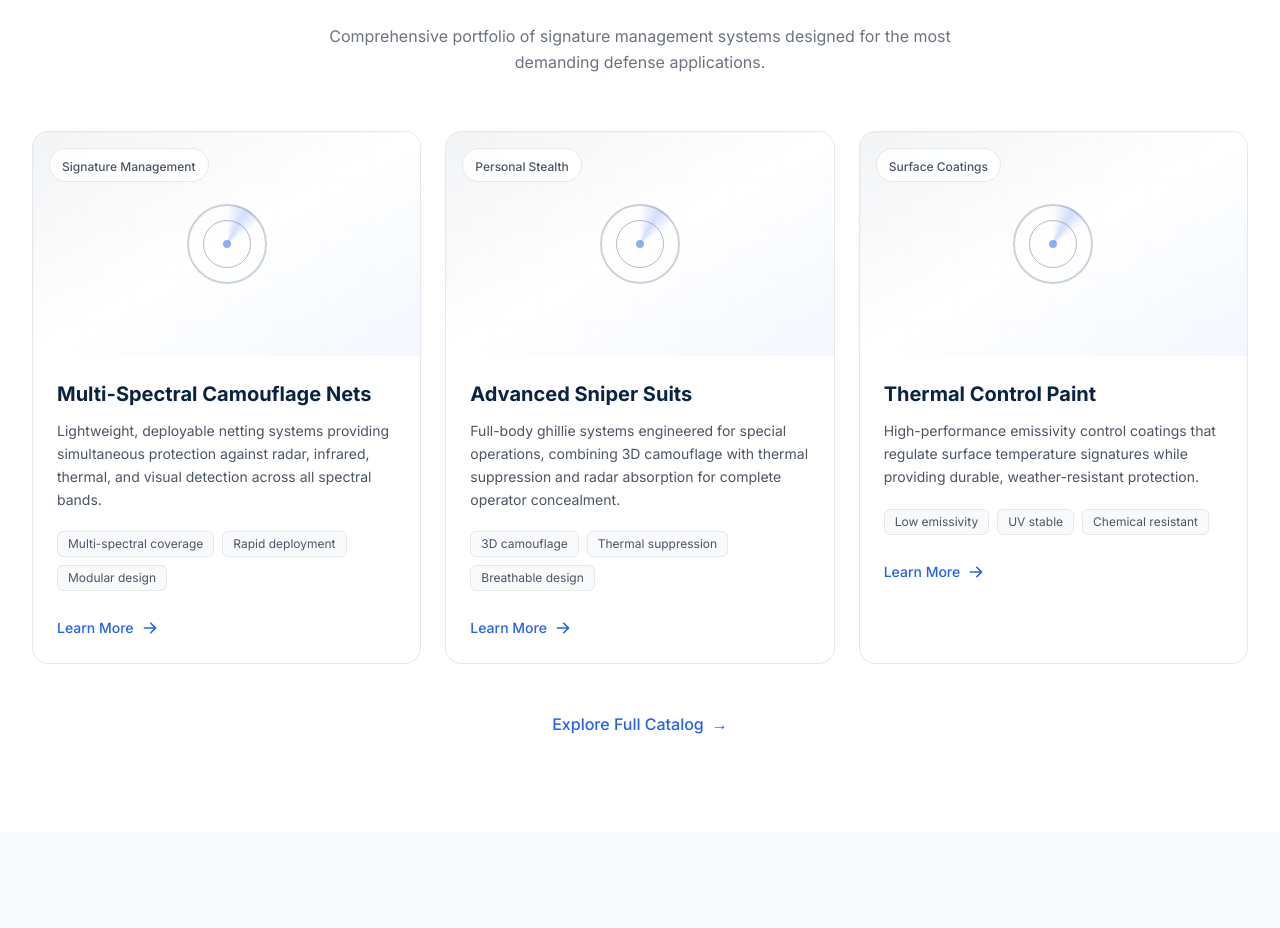
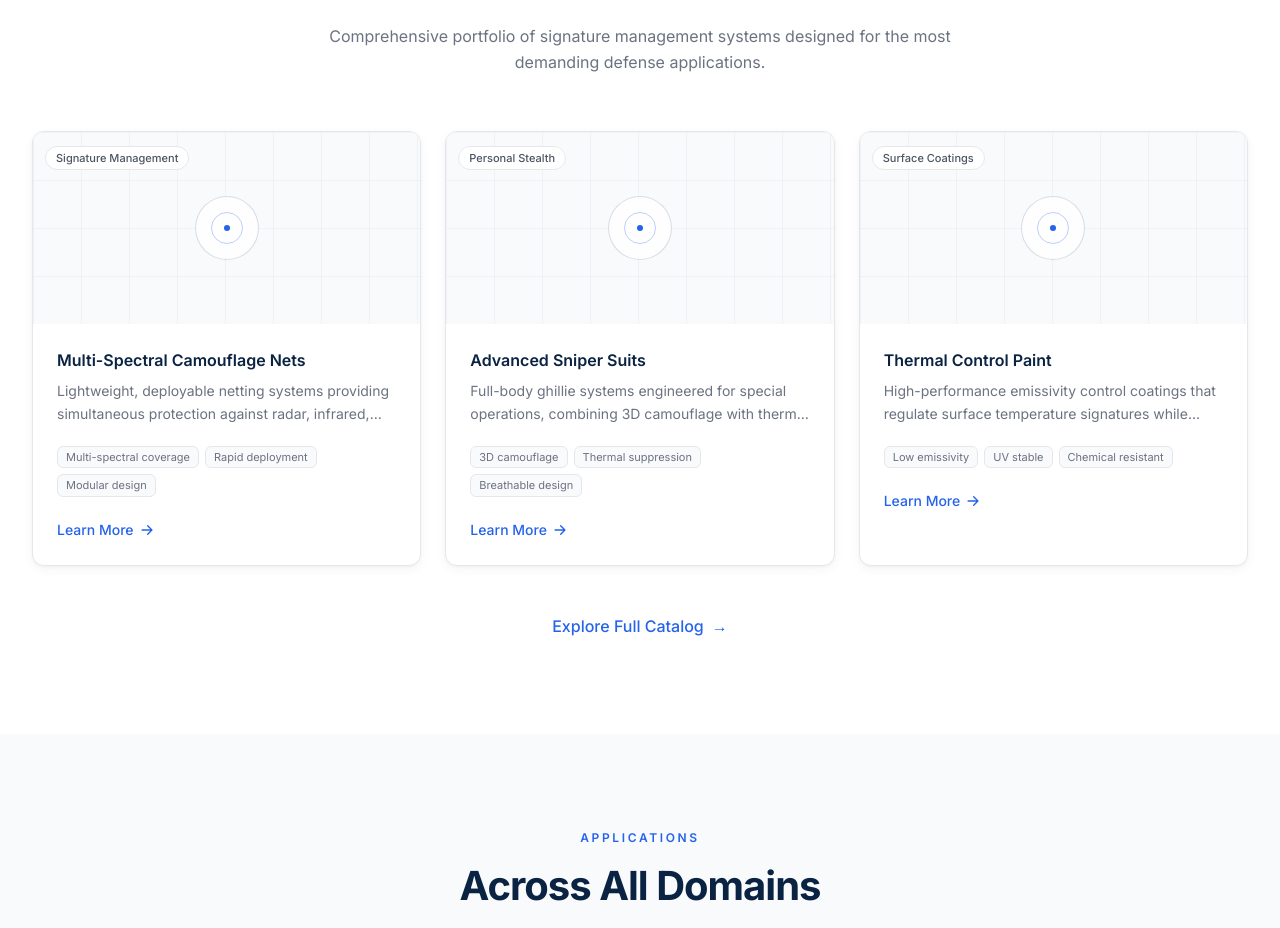
Before and after one commit to Ayush-2-singh/health-stealth-, a Next.js app: page / in a window 1280 px wide. Shown: the part 2741-3669 px from the top of the page. Built offline with nearby package versions, Linux system fonts and the light colour scheme.

Commit message:
design: product card — enterprise clean, 12px radius, no animations

```diff
--- a/src/components/ProductCard.tsx
+++ b/src/components/ProductCard.tsx
@@ -9,42 +9,48 @@
   export default function ProductCard({ product, index }: ProductCardProps) {
     return (
       <motion.div
-        initial={{ opacity: 0, y: 40 }}
+        initial={{ opacity: 0, y: 20 }}
         whileInView={{ opacity: 1, y: 0 }}
-        viewport={{ once: true, margin: "-50px" }}
-        transition={{ duration: 0.6, delay: index * 0.1, ease: [0.22, 1, 0.36, 1] }}
-        whileHover={{ y: -8 }}
-        className="group relative bg-white border border-border rounded-2xl overflow-hidden hover:border-primary/20 hover:shadow-navy transition-all duration-500 shadow-card"
+        viewport={{ once: true, margin: "-40px" }}
+        transition={{ duration: 0.5, delay: index * 0.08, ease: [0.22, 1, 0.36, 1] }}
+        className="group bg-white border border-border rounded-[var(--radius-card)] overflow-hidden hover:border-gray-300 hover:shadow-card transition-all duration-200 shadow-soft"
       >
-        <div className="relative h-56 bg-gradient-to-br from-primary/5 via-white to-secondary/5 overflow-hidden">
-          <div className="absolute inset-0 grid-bg opacity-40" />
+        {/* Image / visual area */}
+        <div className="relative h-48 bg-surface overflow-hidden">
+          <div className="absolute inset-0 grid-bg" />
           <div className="absolute inset-0 flex items-center justify-center">
-            <div className="relative">
-              <div className="w-20 h-20 border-2 border-primary/20 rounded-full flex items-center justify-center">
-                <div className="w-12 h-12 border border-primary/30 rounded-full flex items-center justify-center">
-                  <div className="w-2 h-2 bg-secondary rounded-full animate-pulse" />
-                </div>
-              </div>
-              <div className="absolute inset-0 animate-radar-sweep">
-                <div className="w-20 h-20" style={{ background: "conic-gradient(from 0deg, transparent 0deg, rgba(37, 99, 235, 0.2) 30deg, transparent 60deg)", borderRadius: "50%" }} />
+            <div className="w-16 h-16 border border-primary/15 rounded-full flex items-center justify-center bg-white/80">
+              <div className="w-8 h-8 border border-secondary/30 rounded-full flex items-center justify-center">
+                <div className="w-1.5 h-1.5 bg-secondary rounded-full" />
               </div>
             </div>
           </div>
-          <div className="absolute top-4 left-4 px-3 py-1 bg-white/90 backdrop-blur-sm border border-border rounded-full">
-            <span className="text-xs text-gray-600 font-medium">{product.category}</span>
+          <div className="absolute top-3 left-3">
+            <span className="px-2.5 py-1 text-[11px] font-medium text-gray-600 bg-white border border-border rounded-full">
+              {product.category}
+            </span>
           </div>
-          <div className="absolute inset-0 bg-gradient-to-t from-secondary/5 to-transparent opacity-0 group-hover:opacity-100 transition-opacity duration-500" />
         </div>
+
+        {/* Content */}
         <div className="p-6">
-          <h3 className="text-xl font-bold text-heading mb-3 group-hover:text-primary transition-colors">{product.title}</h3>
-          <p className="text-gray-600 text-sm leading-relaxed mb-5">{product.description}</p>
-          <div className="flex flex-wrap gap-2 mb-6">
+          <h3 className="text-base font-semibold text-heading mb-2 group-hover:text-primary transition-colors duration-150">
+            {product.title}
+          </h3>
+          <p className="text-sm text-gray-500 leading-relaxed mb-5 line-clamp-2">{product.description}</p>
+          <div className="flex flex-wrap gap-1.5 mb-5">
             {product.features.slice(0, 3).map((feature) => (
-              <span key={feature} className="px-2.5 py-1 text-xs bg-gray-50 border border-border rounded-md text-gray-600">{feature}</span>
+              <span key={feature} className="px-2 py-0.5 text-[11px] text-gray-500 bg-surface border border-border rounded-md">
+                {feature}
+              </span>
             ))}
           </div>
-          <Link href={`/products#${product.id}`} className="inline-flex items-center gap-2 text-sm text-secondary hover:text-secondary-dark font-medium group/link">
-            Learn More <HiArrowRight className="w-4 h-4 group-hover/link:translate-x-1 transition-transform" />
+          <Link
+            href={`/products#${product.id}`}
+            className="inline-flex items-center gap-1.5 text-sm font-medium text-secondary hover:text-secondary-dark transition-colors duration-150 group/link"
+          >
+            Learn More
+            <HiArrowRight className="w-3.5 h-3.5 group-hover/link:translate-x-0.5 transition-transform duration-150" />
           </Link>
         </div>
       </motion.div>
```
